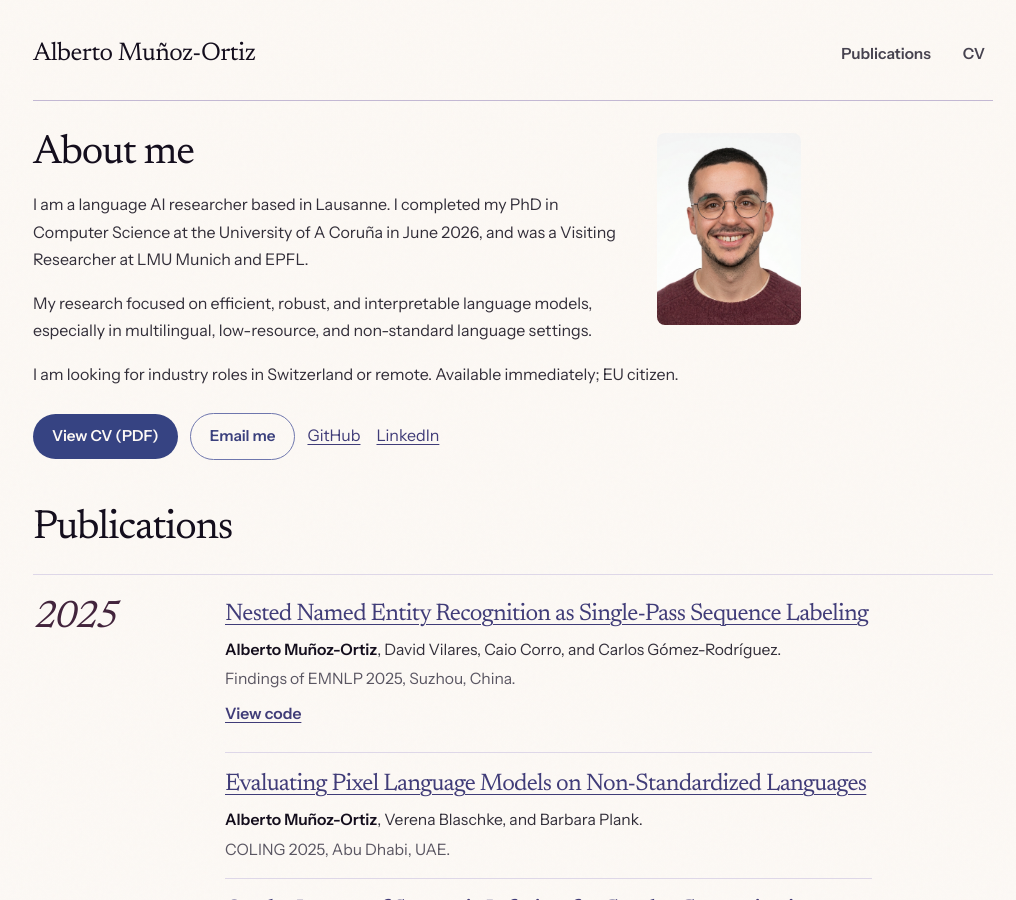
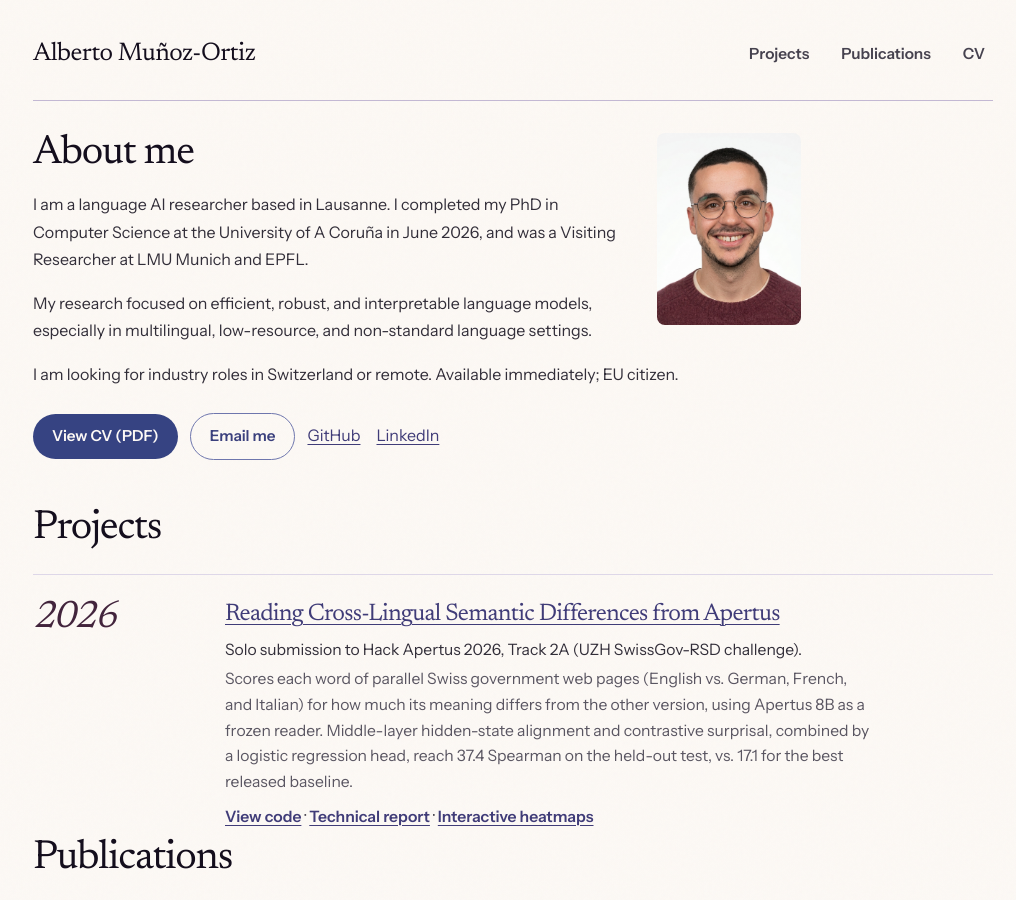
Before and after one commit to amunozo/amunozo.github.io, a Jekyll site: the page built from index.md, in a window 1280 px wide and 900 px high. Shown: the whole window, without its empty margins (127-1143 px from the left). Built offline with Jekyll 4.4.1, drawn with Linux system fonts in a browser that asks for light colours.

Commit message:
Add Hack Apertus project and update CVs

```diff
--- a/_data/navigation.yml
+++ b/_data/navigation.yml
@@ -1,4 +1,6 @@
 main:
+  - name: Projects
+    link: /#projects
   - name: Publications
     link: /#publications
   - name: CV
--- a/index.md
+++ b/index.md
@@ -21,6 +21,20 @@ description: Alberto Muñoz-Ortiz, language AI researcher based in Lausanne. Res
     </div>
   </div>
   </div>
+</section>
+
+<h2 id="projects" class="publications-heading">Projects</h2>
+
+<section class="publication-year">
+  <h2>2026</h2>
+  <ul class="pub-list">
+    <li>
+      <h3><a href="https://github.com/amunozo/apertus-swissgov-rsd">Reading Cross-Lingual Semantic Differences from Apertus</a></h3>
+      <p class="pub-authors">Solo submission to Hack Apertus 2026, Track 2A (UZH SwissGov-RSD challenge).</p>
+      <p class="pub-venue">Scores each word of parallel Swiss government web pages (English vs. German, French, and Italian) for how much its meaning differs from the other version, using Apertus 8B as a frozen reader. Middle-layer hidden-state alignment and contrastive surprisal, combined by a logistic regression head, reach 37.4 Spearman on the held-out test, vs. 17.1 for the best released baseline.</p>
+      <p class="pub-code"><a href="https://github.com/amunozo/apertus-swissgov-rsd">View code</a> · <a href="https://github.com/amunozo/apertus-swissgov-rsd/blob/main/track_2a/technical_report.md">Technical report</a> · <a href="https://www.amunozo.com/apertus-swissgov-rsd/track_2a/docs/heatmaps/">Interactive heatmaps</a></p>
+    </li>
+  </ul>
 </section>
 
 <h2 id="publications" class="publications-heading">Publications</h2>
```
Also changed, not shown: 4 other files.
